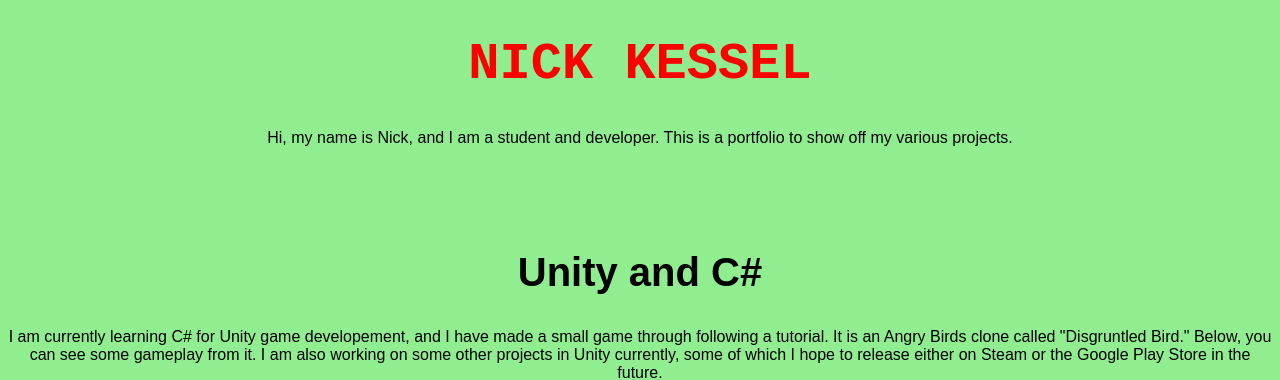
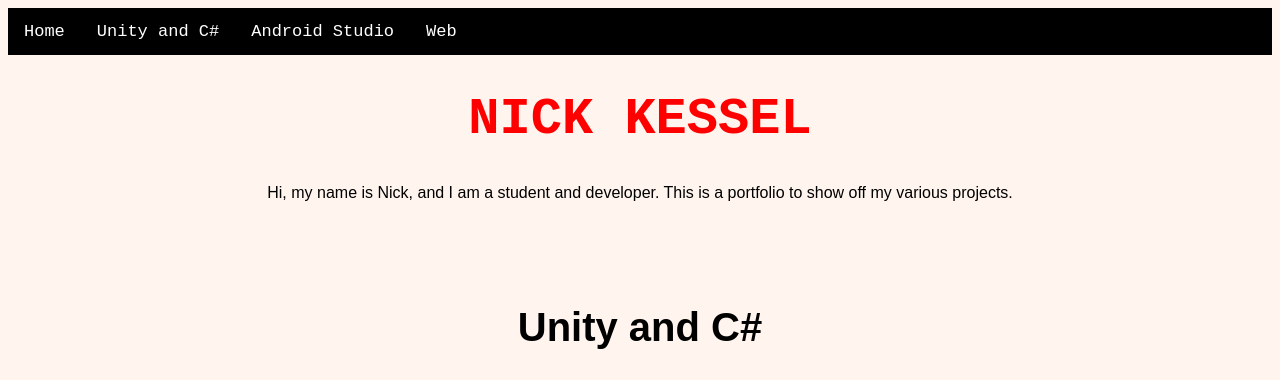
Before and after one commit to nickkessel/nickkessel.github.io, a plain HTML site: page index.html in a window 1280 px wide. Shown: the top 380 px of the page. Drawn offline with Linux system fonts and the light colour scheme.

Commit message:
32221 730pm final
added separate webpages and made top nav bar.

```diff
--- a/index.html
+++ b/index.html
@@ -6,6 +6,12 @@
   </head>
   <body>
 
+    <div class="topnav">
+      <a class="active" href= "index.html">Home</a>
+      <a href="unity.html">Unity and C#</a>
+      <a href="#android">Android Studio</a>
+      <a href="#web">Web</a>
+    </div>
     <h1 class="mainheading">
       NICK KESSEL
     </h1>
--- a/stylesheet.css
+++ b/stylesheet.css
@@ -1,5 +1,5 @@
 body {
-  background-color: lightgreen;
+  background-color: seashell;
 }
 .mainheading {
   text-align: center;
@@ -23,8 +23,34 @@ p.textp {
   text-align: center;
   font-size: 75%;
   font-variant:small-caps;
+  padding-top: 30px;
 }
 video {
   display: block;
   margin: 0 auto;
 }
+/* top navigation bar*/
+.topnav {
+  background-color: black;
+  overflow: hidden;
+}
+
+.topnav a {
+  float: left;
+  color: white;
+  text-align: center;
+  padding: 14px 16px;
+  text-decoration: none;
+  font-size: 17px;
+  font-family: monospace;
+
+}
+
+.topnav a:hover {
+  background-color: white;
+  color:black;
+}
+
+.topnav a:active {
+  background-color: blue;
+}
```
Also changed, not shown: unity.html (added, +22 -0 lines).
